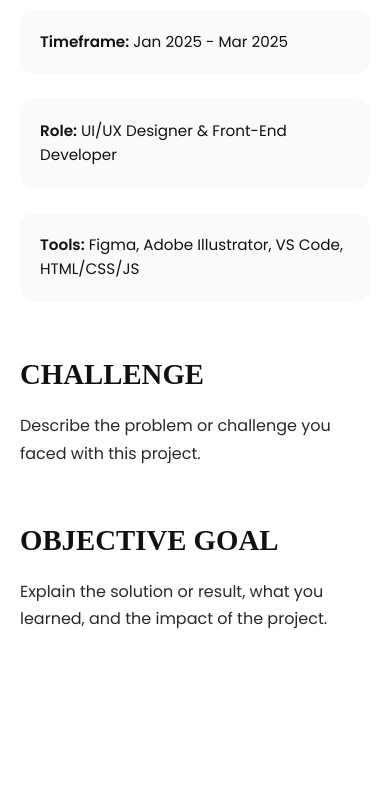
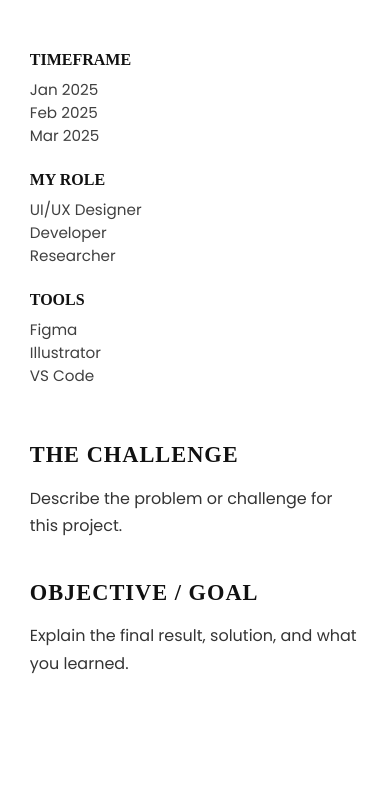
Before and after one commit to amy-armstrong/a_armstrong_portfolio, a plain HTML site: page project.html in a window 390 px wide. Shown: the part 905-1699 px from the top of the page. Drawn offline with Linux system fonts and the light colour scheme; a web font is replaced by a local one.

Commit message:
project.html updated and sass
In this commit I updated the html and sass for the project.html that will display each project and will eventually use JS to individually grab each project from the main projects section

```diff
--- a/project.html
+++ b/project.html
@@ -7,6 +7,8 @@
     <link rel="stylesheet" href="css/main.css">
 </head>
 <body>
+
+    <!-- HEADER -->
     <header>
         <h1 class="logo">AA</h1>
         <nav>
@@ -19,37 +21,183 @@
         </nav>
     </header>
 
+
     <main>
-        <section class="project-detail">
+        <!--project 1-->
+        <section class="project-detail" id="project-1">
+
             <h2 class="project-title">PROJECT NAME</h2>
-            <img src="images/project-1.png" alt="Project 1 Image" class="project-main-image">
+
+            <img src="images/project-1.png" alt="Project Image" class="project-main-image">
 
             <section class="project-overview">
                 <h3>PROJECT OVERVIEW</h3>
-                <p> PROJECT DESCRIPTION Lorem ipsum dolor sit amet, consectetur adipiscing elit, sed do eiusmod tempor incididunt ut labore et dolore magna aliqua. Ut enim ad minim veniam, quis nostrud exercitation ullamco laboris nisi ut aliquip ex ea commodo consequat. Duis aute irure dolor in reprehenderit in voluptate velit esse cillum dolore eu fugiat nulla pariatur. Excepteur sint occaecat cupidatat non proident, sunt in culpa qui officia deserunt mollit anim id est laborum.</p>
+                <p>
+                    PROJECT DESCRIPTION Lorem ipsum dolor sit amet, consectetur adipiscing elit, sed do eiusmod tempor incididunt ut labore et dolore magna aliqua.
+                </p>
             </section>
 
             <section class="project-info">
-                <h3>Project Details</h3>
                 <div class="info-grid">
-                    <div class="info-item"><strong>Timeframe:</strong> Jan 2025 - Mar 2025</div>
-                    <div class="info-item"><strong>Role:</strong> UI/UX Designer & Front-End Developer</div>
-                    <div class="info-item"><strong>Tools:</strong> Figma, Adobe Illustrator, VS Code, HTML/CSS/JS</div>
+
+                    <div class="info-item">
+                        <strong>TIMEFRAME</strong>
+                        <span>Jan 2025</span>
+                        <span>Feb 2025</span>
+                        <span>Mar 2025</span>
+                    </div>
+
+                    <div class="info-item">
+                        <strong>MY ROLE</strong>
+                        <span>UI/UX Designer</span>
+                        <span>Developer</span>
+                        <span>Researcher</span>
+                    </div>
+
+                    <div class="info-item">
+                        <strong>TOOLS</strong>
+                        <span>Figma</span>
+                        <span>Illustrator</span>
+                        <span>VS Code</span>
+                    </div>
+
                 </div>
             </section>
 
             <section class="project-challenge">
-                <h3>CHALLENGE</h3>
-                <p>Describe the problem or challenge you faced with this project.</p>
+                <h3>THE CHALLENGE</h3>
+                <p>
+                    Describe the problem or challenge for this project.
+                </p>
             </section>
 
             <section class="project-outcome">
-                <h3>OBJECTIVE GOAL</h3>
-                <p>Explain the solution or result, what you learned, and the impact of the project.</p>
+                <h3>OBJECTIVE / GOAL</h3>
+                <p>
+                    Explain the final result, solution, and what you learned.
+                </p>
             </section>
+
+        </section>
+
+
+        <!--project 2-->
+        <section class="project-detail" id="project-2">
+
+            <h2 class="project-title">PROJECT NAME</h2>
+
+            <img src="images/project-1.png" alt="Project Image" class="project-main-image">
+
+            <section class="project-overview">
+                <h3>PROJECT OVERVIEW</h3>
+                <p>
+                    PROJECT DESCRIPTION Lorem ipsum dolor sit amet, consectetur adipiscing elit, sed do eiusmod tempor incididunt ut labore et dolore magna aliqua.
+                </p>
+            </section>
+
+            <section class="project-info">
+                <div class="info-grid">
+
+                    <div class="info-item">
+                        <strong>TIMEFRAME</strong>
+                        <span>Jan 2025</span>
+                        <span>Feb 2025</span>
+                        <span>Mar 2025</span>
+                    </div>
+
+                    <div class="info-item">
+                        <strong>MY ROLE</strong>
+                        <span>UI/UX Designer</span>
+                        <span>Developer</span>
+                        <span>Researcher</span>
+                    </div>
+
+                    <div class="info-item">
+                        <strong>TOOLS</strong>
+                        <span>Figma</span>
+                        <span>Illustrator</span>
+                        <span>VS Code</span>
+                    </div>
+
+                </div>
+            </section>
+
+            <section class="project-challenge">
+                <h3>THE CHALLENGE</h3>
+                <p>
+                    Describe the problem or challenge for this project.
+                </p>
+            </section>
+
+            <section class="project-outcome">
+                <h3>OBJECTIVE / GOAL</h3>
+                <p>
+                    Explain the final result, solution, and what you learned.
+                </p>
+            </section>
+
+        </section>
+
+        <!--project 3-->
+        <section class="project-detail" id="project-3">
+
+            <h2 class="project-title">PROJECT NAME</h2>
+
+            <img src="images/project-1.png" alt="Project Image" class="project-main-image">
+
+            <section class="project-overview">
+                <h3>PROJECT OVERVIEW</h3>
+                <p>
+                    PROJECT DESCRIPTION Lorem ipsum dolor sit amet, consectetur adipiscing elit, sed do eiusmod tempor incididunt ut labore et dolore magna aliqua.
+                </p>
+            </section>
+
+            <section class="project-info">
+                <div class="info-grid">
+
+                    <div class="info-item">
+                        <strong>TIMEFRAME</strong>
+                        <span>Jan 2025</span>
+                        <span>Feb 2025</span>
+                        <span>Mar 2025</span>
+                    </div>
+
+                    <div class="info-item">
+                        <strong>MY ROLE</strong>
+                        <span>UI/UX Designer</span>
+                        <span>Developer</span>
+                        <span>Researcher</span>
+                    </div>
+
+                    <div class="info-item">
+                        <strong>TOOLS</strong>
+                        <span>Figma</span>
+                        <span>Illustrator</span>
+                        <span>VS Code</span>
+                    </div>
+
+                </div>
+            </section>
+
+            <section class="project-challenge">
+                <h3>THE CHALLENGE</h3>
+                <p>
+                    Describe the problem or challenge for this project.
+                </p>
+            </section>
+
+            <section class="project-outcome">
+                <h3>OBJECTIVE / GOAL</h3>
+                <p>
+                    Explain the final result, solution, and what you learned.
+                </p>
+            </section>
+
         </section>
     </main>
 
+
+    <!-- FOOTER -->
     <footer>
         <div class="footer-logo">
             <img src="logo.png" alt="logo">
@@ -79,5 +227,6 @@
             <p>© 2025 AMY ARMSTRONG</p>
         </div>
     </footer>
+
 </body>
 </html>
--- a/sass/pages/_project-detail.scss
+++ b/sass/pages/_project-detail.scss
@@ -1,67 +1,99 @@
 @use "../abstracts" as abs;
 
 .project-detail {
-  padding: 80px 40px;
-  max-width: 1100px;
-  margin: auto;
+  max-width: 750px;          // WIREFRAME: Narrow column layout
+  margin: 120px auto;
+  padding: 0 30px;
+  text-align: left;
+}
 
+/* ------------------------------
+   TITLE + HEADER IMAGE
+------------------------------- */
 .project-title {
-    font-family: abs.$font-secondary;
-    font-size: 2.5rem;
-    margin-bottom: 30px;
+  font-family: abs.$font-secondary;   // Serif if you're using it for headers
+  font-size: 2.8rem;
+  font-weight: 600;
   text-align: center;
+  margin-bottom: 40px;
 }
 
 .project-main-image {
   width: 100%;
-    border-radius: 14px;
-    margin-bottom: 40px;
+  height: 260px;             // matches the rectangle in your Figma
+  background: #f3f3f3;       // placeholder grey block
+  border-radius: 12px;
+  display: block;
+  margin: 0 auto 60px auto;
   object-fit: cover;
 }
 
-  section {
-    margin-bottom: 50px;
-
-    h3 {
+/* ------------------------------
+   SECTION HEADINGS
+------------------------------- */
+.project-detail h3 {
   font-family: abs.$font-secondary;
-      font-size: 1.8rem;
-      margin-bottom: 15px;
+  font-size: 1.4rem;
+  text-transform: uppercase;
+  letter-spacing: 1px;
+  margin-bottom: 12px;
 }
 
-    p {
+/* ------------------------------
+   SECTION PARAGRAPHS
+------------------------------- */
+.project-detail p {
   font-family: abs.$font-primary;
+  line-height: 1.7;
+  opacity: 0.85;
+  margin-bottom: 35px;
+}
+
+/* ------------------------------
+   INFO GRID (TIMEFRAME, ROLE, TOOLS)
+   Styled like 3 columns in your wireframe
+------------------------------- */
+.info-grid {
+  display: grid;
+  grid-template-columns: repeat(3, 1fr);
+  gap: 40px;
+  margin: 50px 0;
+}
+
+.info-item {
+  text-align: left;
+
+  strong {
+    display: block;
+    font-family: abs.$font-secondary;
     font-size: 1rem;
-      line-height: 1.7;
-      opacity: 0.9;
+    margin-bottom: 6px;
+  }
+
+  span {
+    font-family: abs.$font-primary;
+    font-size: 0.95rem;
+    opacity: 0.8;
+    display: block;
+    line-height: 1.5;
   }
 }
 
-  .project-info {
+/* ------------------------------
+   RESPONSIVE FOR MOBILE
+------------------------------- */
+@media (max-width: 768px) {
+  .project-detail {
+    max-width: 95%;
+    padding: 0 20px;
+  }
+
+  .project-title {
+    font-size: 2.2rem;
+  }
+
   .info-grid {
-      display: grid;
-      grid-template-columns: repeat(auto-fit, minmax(200px, 1fr));
-      gap: 25px;
-
-      .info-item {
-        background: #fafafa;
-        padding: 20px;
-        border-radius: 14px;
-        font-family: abs.$font-primary;
-        font-size: 0.95rem;
-        strong { font-weight: 600; }
+    grid-template-columns: 1fr;
+    gap: 20px;
   }
 }
-  }
-
-  @include abs.respond(md) {
-    padding: 60px 20px;
-
-    .project-title { font-size: 2rem; }
-
-    .project-info {
-      .info-grid {
-        grid-template-columns: 1fr;
-      }
-    }
-  }
-}
```
Also changed, not shown: css/main.css, sass/components/_project.scss (added), 1 other file. Lines whose indentation alone changed are shown as unchanged.
